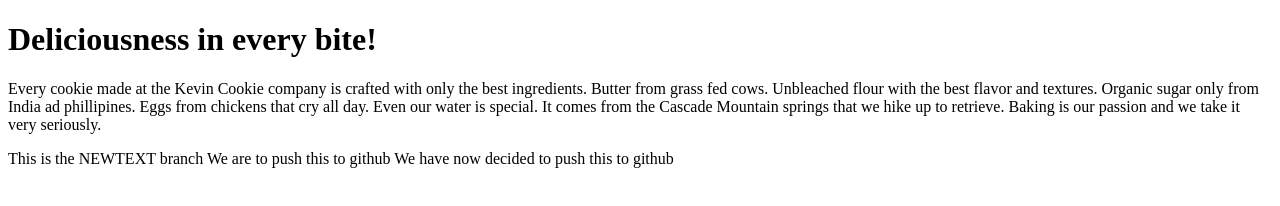
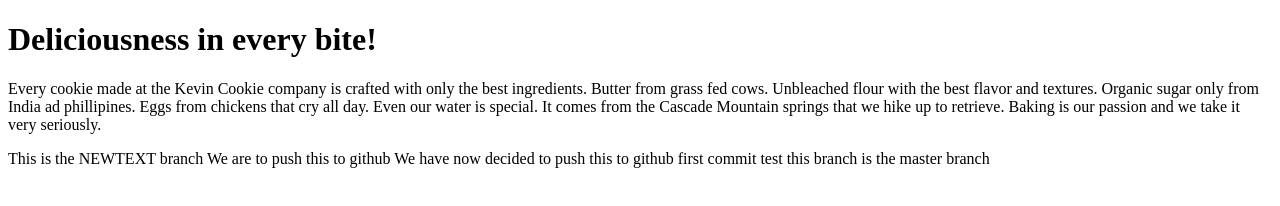
Before and after one commit to megafemgroup/gittyman, a plain HTML site: page index.htm in a window 1280 px wide. Drawn offline with Linux system fonts and the light colour scheme.

Commit message:
change to master branch

```diff
--- a/index.htm
+++ b/index.htm
@@ -13,5 +13,10 @@ We are to push this to github
 
 We have now decided to push this to github
 
+
+first commit test
+
+this branch is the master branch
+
 </body>
 </html>
```
Also changed, not shown: mama-logo.png (renamed from logo.png).
